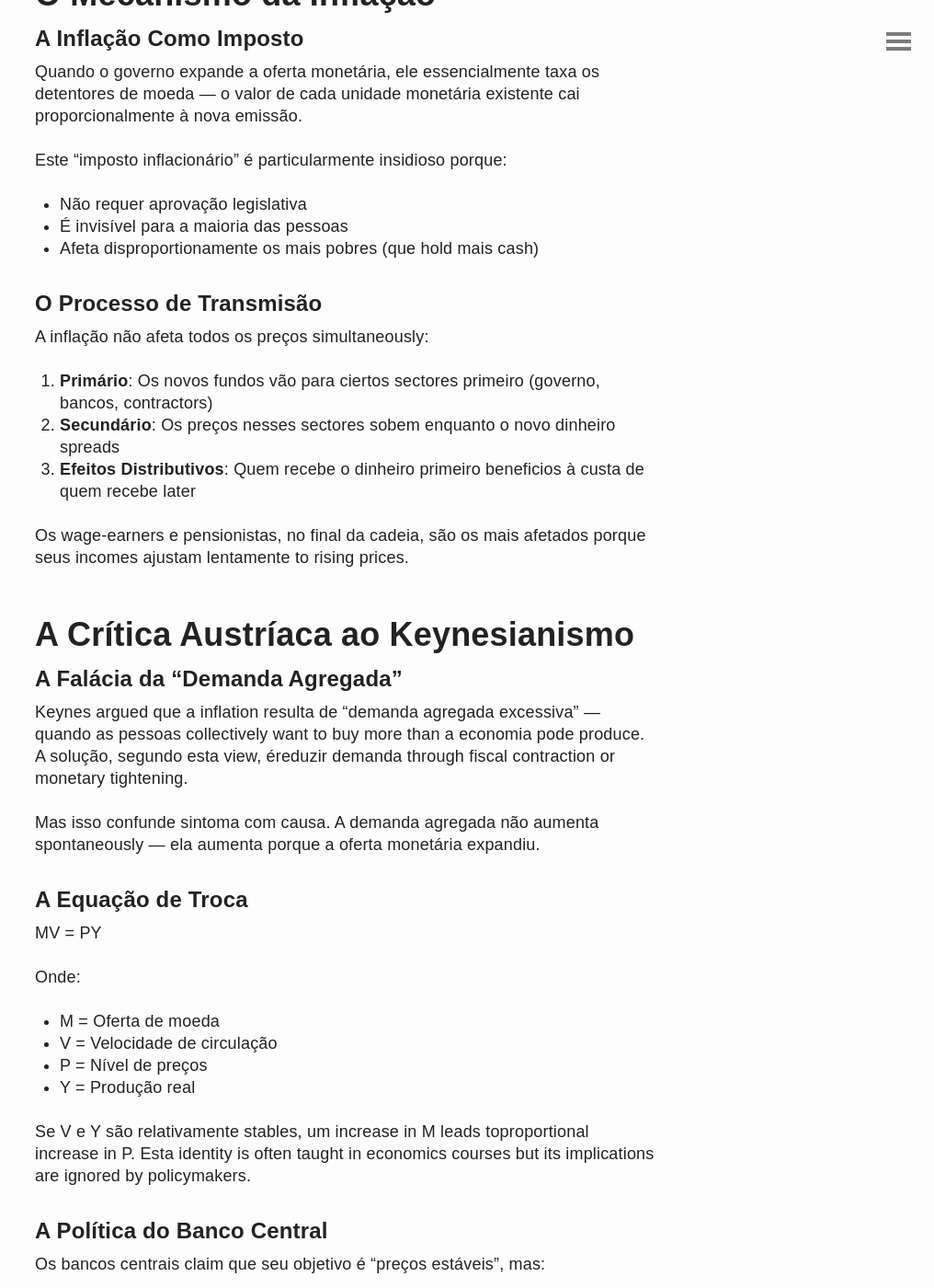
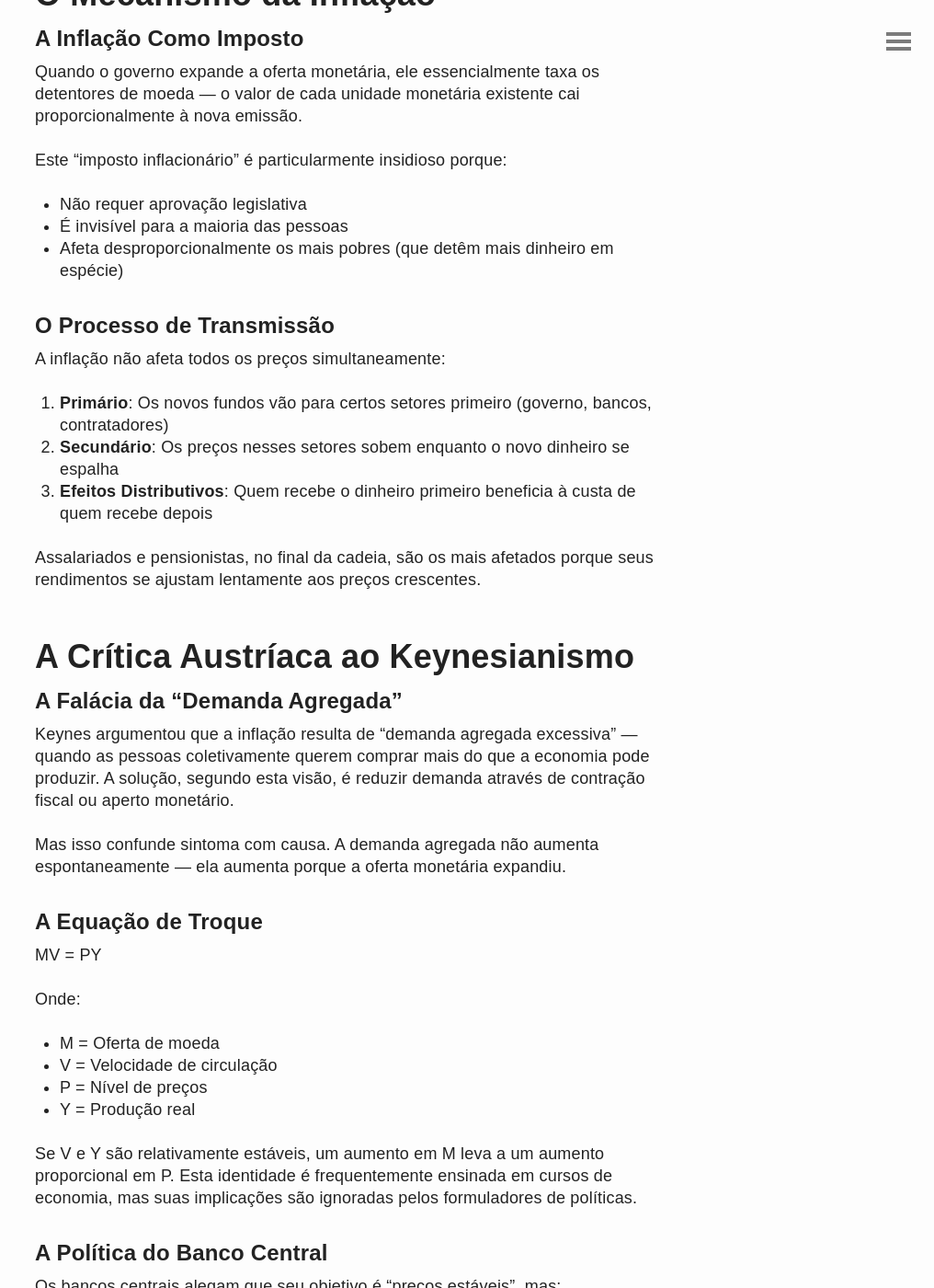
Before and after one commit to albertguedes/albertguedes.github.io, a Jekyll site: the page built from _posts/2016-02-14-inflacao-o-que-e-e-como-afeta-a-vida.md, in a window 1280 px wide and 1400 px high, scrolled down 1089 px. Shown: the whole window at 92% size, without its empty margins (264-1280 px from the left). Built offline with Jekyll 4.4.1, drawn with Linux system fonts in a browser that asks for light colours; some of the changed text lies outside the part shown.

Commit message:
Fix orthography in inflacao-o-que-e-e-como-afeta-a-vida.md: rewrite to proper Portuguese

```diff
--- a/_posts/2016-02-14-inflacao-o-que-e-e-como-afeta-a-vida.md
+++ b/_posts/2016-02-14-inflacao-o-que-e-e-como-afeta-a-vida.md
@@ -5,7 +5,7 @@ description: "Entenda a inflação como fenômeno monetário e a crítica austr
 date: 2016-02-14
 ---
 
-**Inflação**, tal como entendida pela Escola Austríaca, é fundamentalmente um fenômeno monetário — a expansão da oferta de moeda que eventualmente leads to higher prices. Não é, como okeynesianismo sugere, primariamente caused by "demanda agregada excessiva" ou por "corporações que sobem preços". A通货膨胀 é sempre e em toda parte um fenômeno monetário.
+**Inflação**, tal como entendida pela Escola Austríaca, é fundamentalmente um fenômeno monetário — a expansão da oferta de moeda que eventualmente leva a preços mais altos. Não é, como o keynesianismo sugere, primariamente causada por "demanda agregada excessiva" ou por "corporações que sobem preços". A inflação é sempre e em toda parte um fenômeno monetário.
 
 ## Inflação Verdadeira vs. Inflação Mainstream
 
@@ -29,27 +29,27 @@ Quando o governo expande a oferta monetária, ele essencialmente taxa os detento
 Este "imposto inflacionário" é particularmente insidioso porque:
 - Não requer aprovação legislativa
 - É invisível para a maioria das pessoas
-- Afeta disproportionamente os mais pobres (que hold mais cash)
+- Afeta desproporcionalmente os mais pobres (que detêm mais dinheiro em espécie)
 
-### O Processo de Transmisão
+### O Processo de Transmissão
 
-A inflação não afeta todos os preços simultaneously:
+A inflação não afeta todos os preços simultaneamente:
 
-1. **Primário**: Os novos fundos vão para ciertos sectores primeiro (governo, bancos, contractors)
-2. **Secundário**: Os preços nesses sectores sobem enquanto o novo dinheiro spreads
-3. **Efeitos Distributivos**: Quem recebe o dinheiro primeiro beneficios à custa de quem recebe later
+1. **Primário**: Os novos fundos vão para certos setores primeiro (governo, bancos, contratadores)
+2. **Secundário**: Os preços nesses setores sobem enquanto o novo dinheiro se espalha
+3. **Efeitos Distributivos**: Quem recebe o dinheiro primeiro beneficia à custa de quem recebe depois
 
-Os wage-earners e pensionistas, no final da cadeia, são os mais afetados porque seus incomes ajustam lentamente to rising prices.
+Assalariados e pensionistas, no final da cadeia, são os mais afetados porque seus rendimentos se ajustam lentamente aos preços crescentes.
 
 ## A Crítica Austríaca ao Keynesianismo
 
 ### A Falácia da "Demanda Agregada"
 
-Keynes argued que a inflation resulta de "demanda agregada excessiva" — quando as pessoas collectively want to buy more than a economia pode produce. A solução, segundo esta view, éreduzir demanda through fiscal contraction or monetary tightening.
+Keynes argumentou que a inflação resulta de "demanda agregada excessiva" — quando as pessoas coletivamente querem comprar mais do que a economia pode produzir. A solução, segundo esta visão, é reduzir demanda através de contração fiscal ou aperto monetário.
 
-Mas isso confunde sintoma com causa. A demanda agregada não aumenta spontaneously — ela aumenta porque a oferta monetária expandiu.
+Mas isso confunde sintoma com causa. A demanda agregada não aumenta espontaneamente — ela aumenta porque a oferta monetária expandiu.
 
-### A Equação de Troca
+### A Equação de Troque
 
 MV = PY
 
@@ -59,18 +59,18 @@ Onde:
 - P = Nível de preços
 - Y = Produção real
 
-Se V e Y são relativamente stables, um increase in M leads toproportional increase in P. Esta identity is often taught in economics courses but its implications are ignored by policymakers.
+Se V e Y são relativamente estáveis, um aumento em M leva a um aumento proporcional em P. Esta identidade é frequentemente ensinada em cursos de economia, mas suas implicações são ignoradas pelos formuladores de políticas.
 
 ### A Política do Banco Central
 
-Os bancos centrais claim que seu objetivo é "preços estáveis", mas:
-- A "meta de inflação" de 2-3% ao ano implica que o poder de compra da moeda should fall by half a cada geração
-- O processo de "inflação moderada" creates expectations of future inflation
+Os bancos centrais alegam que seu objetivo é "preços estáveis", mas:
+- A "meta de inflação" de 2-3% ao ano implica que o poder de compra da moeda deveria cair pela metade a cada geração
+- O processo de "inflação moderada" cria expectativas de inflação futura
 - A intervenção do BC no ciclo de crédito amplifica os ciclos de boom-bust
 
 ## A Teoria Austríaca do Ciclo Econômico (ABCT)
 
-A contribuição mais distintiva da Escola Austríaca é a **Teoria do Ciclo Econômico** que conecta monetary expansion a ciclos de boom e bust.
+A contribuição mais distintiva da Escola Austríaca é a **Teoria do Ciclo Econômico** que conecta expansão monetária a ciclos de boom e bust.
 
 ### O Mecanismo do Ciclo
 
@@ -79,130 +79,130 @@ A contribuição mais distintiva da Escola Austríaca é a **Teoria do Ciclo Eco
 3. Um **boom** temporário ocorre com aparente prosperidade
 4. Recursos foram alocados para investimentos que não seriam rentáveis sob taxas de juros verdadeiras (malinvestimentos)
 5. Eventualmente, a expansão monetária não pode ser sustentada
-6. O **bust** ocorre: malinvestimentos são revelados, empresas falham, unemployment sobe
+6. O **bust** ocorre: malinvestimentos são revelados, empresas falham, desemprego sobe
 
 ### Exemplos Históricos
 
 **A Grande Depressão (1929)**
-A expansão monetária dos anos 1920, seguida pela contração em 1929, criou o cenário perfeito para o crash. A ABCT prediz exatamente este pattern.
+A expansão monetária dos anos 1920, seguida pela contração em 1929, criou o cenário perfeito para o crash. A ABCT prediz exatamente este padrão.
 
 **A Crise de 2008**
-Décadas de política monetária frouxa, especialmente a partir de 2001, created asset bubbles em imóveis e ações. Quando a música parou, os malinvestimentos foram revelados.
+Décadas de política monetária frouxa, especialmente a partir de 2001, criaram bolhas de ativos em imóveis e ações. Quando a música parou, os malinvestimentos foram revelados.
 
 **Brasil na Década de 1970**
-O "milagre econômico" foi financed por expansão monetária e dívida externa. O resultado inevitável foi a hiperinflação dos anos 1980 e a "década perdida".
+O "milagre econômico" foi financiado por expansão monetária e dívida externa. O resultado inevitável foi a hiperinflação dos anos 1980 e a "década perdida".
 
 ## Os Males da Inflação
 
 ### Incerteza Empresarial
 
-Quando os preços estão subindo unpredictably:
-- Planeamento de longo prazo torna-se impossível
+Quando os preços estão subindo imprevisivelmente:
+- Planejamento de longo prazo torna-se impossível
 - Investimentos de longo prazo são evitados
-- Empreendedores preferem ativos reais (imóveis, commodities) a investments produtivos
+- Empreendedores preferem ativos reais (imóveis, commodities) a investimentos produtivos
 
 ### Redistribuição de Riqueza
 
-A inflacção beneficia:
+A inflação beneficia:
 - Devedores (dívidas são "diluídas")
 - O governo (reduz o valor real da dívida pública)
 - Detentores de ativos reais
 
 Prejudica:
 - Credores (recebem menos em valor real)
-- Wage-earners (salários ajustam lentamente)
+- Assalariados (salários se ajustam lentamente)
 - Pensionistas (rendas fixas perdem poder de compra)
 
-### Destruição do Signal de Preços
+### Destruição do Sinal de Preços
 
 Preços são a linguagem fundamental da economia de mercado. Quando a moeda é expandida artificialmente:
 - Preços relativos se tornam distorcidos
-- Recursos são alocados para uses não-produtivas
-- A sabedoria convencional dos preços é undermined
+- Recursos são alocados para usos não-produtivos
+- A sabedoria convencional dos preços é comprometida
 
-## Moeda Sonora vs. Moeda Fiduciária
+## Moeda Sólida vs. Moeda Fiduciária
 
 ### A Visão Austríaca sobre Moeda
 
-Historicamente, moedas goods (ouro, prata) evoluíram naturalmente because they tinham:
-- **Escassez intrínseca**: Não podiam ser criadas arbitrarily
+Historicamente, moedas boas (ouro, prata) evoluíram naturalmente porque tinham:
+- **Escassez intrínseca**: Não podiam ser criadas arbitrariamente
 - **Durabilidade**: Podiam ser armazenadas por longos períodos
 - **Divisibilidade**: Podiam ser divididas em unidades menores
 - **Reconhecibilidade**: Eram facilmente identificáveis
 
-Este sistema, conhecido como **padrão-ouro** (ou "moeda sonora"), had naturalbuilt-in limitações à expansão monetária.
+Este sistema, conhecido como **padrão-ouro** (ou "moeda sólida"), tinha limitações à expansão monetária incorporadas naturalmente.
 
 ### Moeda Fiduciária Moderna
 
-Moedas modernas são "fiduciárias" (do latim *fiat* — "seja ordenado") — seu valor depende de decree governamental. O governo:
+Moedas modernas são "fiduciárias" (do latim *fiat* — "seja ordenado") — seu valor depende de decreto governamental. O governo:
 - Monopoliza a emissão de moeda
-- Torna ilegal o uso de moedas competitors
-- Pode expandir a oferta monetária unlimited
+- Torna ilegal o uso de moedas concorrentes
+- Pode expandir a oferta monetária ilimitadamente
 
 ### O Conflito Fundamental
 
-Austrian economists reconhecem que existe um conflito inevitável entre:
-- **Governo**: Tem incentives to expand spending and monetize debt
+Economistas austríacos reconhecem que existe um conflito inevitável entre:
+- **Governo**: Tem incentivos para expandir gastos e monetizar dívidas
 - **Cidadãos**: Sofrem com a resulting perda de poder de compra
 
-Este conflito é resolvido, no democracy, through:
-1. Inflation regularization (a meta de "2%")
+Este conflito é resolvido, na democracia, através de:
+1. Regularização da inflação (a meta de "2%")
 2. Socialização de perdas (bailouts)
-3. Propagação da ideia de que "inflation moderada" ébenéfica
+3. Propagação da ideia de que "inflação moderada" é benéfica
 
 ## Alternativas: Retorno à Disciplina Monetária
 
-### Padrão-Quoro
+### Padrão-Ouro
 
-Alguns austríacos, como Murray Rothbard, defendem o retorno ao padrão-ouro ou silver standard, onde:
-- Moeda é commodity with natural supply constraints
+Alguns austríacos, como Murray Rothbard, defendem o retorno ao padrão-ouro ou padrão-prata, onde:
+- Moeda é commodity com restrições naturais de oferta
 - Oferta monetária não pode ser expandida além da produção de ouro
 - Câmbio internacional é estável
 
 ### Regra Monetária
 
-Outros, como Friedman, propõem uma "regra monetária" simples: oferta monetária cresce a uma taxa constante (matching o growth da produtividade), eliminando a discricionariedade do banco central.
+Outros, como Friedman, propõem uma "regra monetária" simples: oferta monetária cresce a uma taxa constante (igualando o crescimento da produtividade), eliminando a discricionariedade do banco central.
 
 ### 100% Reservas
 
-Rothbard e outros propõem banking with 100% reserves, eliminando o "dinheiro criado do nada" pelos bancos através do processo de reserva fracionária.
+Rothbard e outros propõem banco com 100% de reservas, eliminando o "dinheiro criado do nada" pelos bancos através do processo de reserva fracionária.
 
 ## O Caso Brasileiro
 
-O histórico brasileiro de inflation é um caso de estudo tragicomique:
+O histórico brasileiro de inflação é um caso de estudo tragicômico:
 
 ### A Década Perdida (1980s)
 
-Anos de monetization da dívida pública e expansion desordenada resultaram em:
+Anos de monetização da dívida pública e expansão desordenada resultaram em:
 - Hiperinflação (atingindo 80% ao mês em 1989)
-- Indexação da economia (preços diariamente adjustados)
-- Destruição deany confiança na moeda nacional
+- Indexação da economia (preços diariamente ajustados)
+- Destruição de toda a confiança na moeda nacional
 
 ### O Real (1990s)
 
-O Plano Real introduziu uma nova moeda atrelada ao dólar, cortando indexing e implementando tight monetary policy. O resultado:
+O Plano Real introduziu uma nova moeda atrelada ao dólar, cortando indexação e implementando política monetária apertada. O resultado:
 - Inflação controlada
 - Estabilização econômica
 - Crescimento sustentado
 
 ### A Volta da Inflação (2010s-presente)
 
-Infelizmente, a disciplina do Real foi sendo gradualmente eroded:
+Infelizmente, a disciplina do Real foi sendo gradualmente erodida:
 - Gastos públicos crescentes
 - Dívida pública em expansão
 - Taxas de juros artificialmente baixas
-- A volta gradual da indexing
+- O retorno gradual da indexação
 
 ## Conclusão
 
-A inflação é fundamentalmente um fenómeno monetário — a expansão da oferta de moeda que, no longo prazo, se manifesta em preços mais altos. Não é caused by "demanda agregada", "custos" ou "corporações gananciosas".
+A inflação é fundamentalmente um fenômeno monetário — a expansão da oferta de moeda que, no longo prazo, se manifesta em preços mais altos. Não é causada por "demanda agregada", "custos" ou "corporações gananciosas".
 
-A alternativa ao inflation não é apenas "menor emissão de moeda" — é um quadro institucional que:
-- Elimine o incentives dos governos de monetizar dívidas
+A alternativa à inflação não é apenas "menor emissão de moeda" — é um quadro institucional que:
+- Elimine os incentivos dos governos de monetizar dívidas
 - Restrinja a capacidade dos bancos centrais de manipular taxas de juros
-- Retorne a princípios de moeda sound
+- Retorne a princípios de moeda sólida
 
-A Escola Austríaca nos oferece as ferramentas analíticas para entender por que a inflação ocurre e por que ela é sempre prejudicial à longo prazo — especialmente para os mais pobres e vulneráveis da sociedade.
+A Escola Austríaca nos oferece as ferramentas analíticas para entender por que a inflação ocorre e por que ela é sempre prejudicial a longo prazo — especialmente para os mais pobres e vulneráveis da sociedade.
 
 ---
 
```
